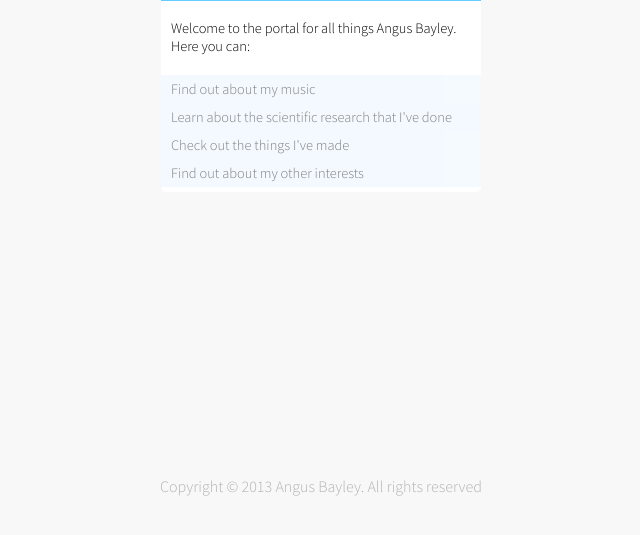
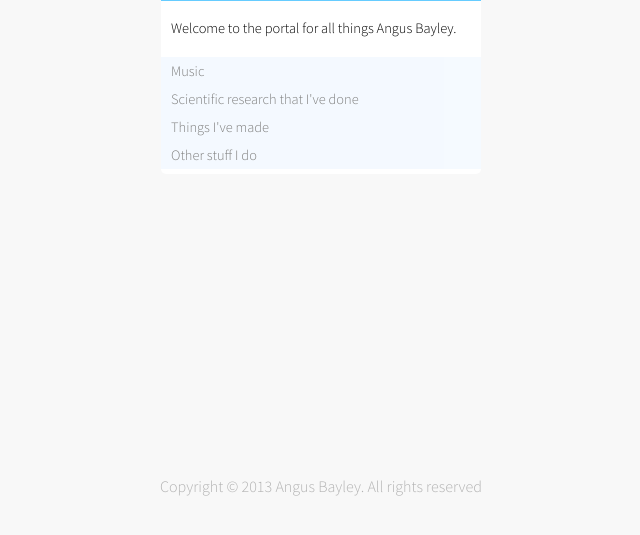
Before and after one commit to angusbayley/personal-website, a plain HTML site: page index.html in a window 1280 px wide. Shown: the part 199-734 px from the top of the page, without its empty margins (319-959 px from the left). Drawn offline with nearby package versions, Linux system fonts and the light colour scheme.

Commit message:
rephrase section wording

```diff
--- a/index.html
+++ b/index.html
@@ -25,26 +25,26 @@
 				Angus Bayley
 			</div>
 			<div id="introBanner">
-				Welcome to the portal for all things Angus Bayley. Here you can:
+				Welcome to the portal for all things Angus Bayley.
 			</div>
-			<div class="header">Find out about my music</div>
+			<div class="header">Music</div>
 			<div class="dropdown">
 				<p><a href="http://www.soundcloud.com/angusbayley">Listen</a></p>
 			</div>
-			<div class="header">Learn about the scientific research that I've done</div>
+			<div class="header">Scientific research that I've done</div>
 			<div class="dropdown">
 				<p>Academic <a href="http://www3.imperial.ac.uk/polymersandmicrofluidics/people/angus">profile</a></p>
 				<p>Popular science explanation for <a href="wrinkling/index.html">how wrinkling works</a></p>
 				<p><a href="http://pubs.rsc.org/en/content/articlelanding/2013/sm/c3sm52766b#!divAbstract">First publication</a> and <a href="https://medium.com/p/9739ef5dc7fc">popular science explanation</a></a><span class="new">NEW!</span></p>
 			</div>
-			<div class="header">Check out the things I've made</div>
+			<div class="header">Things I've made</div>
 			<div class="dropdown">
 				<p><a href="grc/grc.html">Gear Ratio Calculator</a><span class="new">NEW!</span></p>
 				<p><a href="wrinkling canvas/wrinkles.html">Wrinkling canvas experiment</a></p>
 				<p>Second JS clock: <a href="mathsClock/ClockV3index.html">Maths Clock</a></p>
 				<p>First JS clock: <a href="clockV2.html">Dot Clock</a></p>
 			</div>
-			<div class="header">Find out about my other interests</div>
+			<div class="header">Other stuff I do</div>
 			<div class="dropdown">
 				<p><a href="http://www.flickr.com/photos/89373465@N02/">Photos</a> I've taken</p>
 			</div>
```
